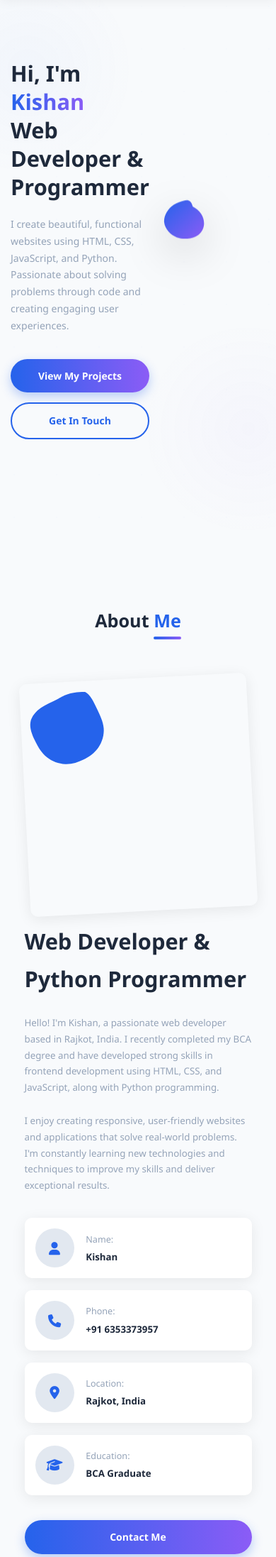
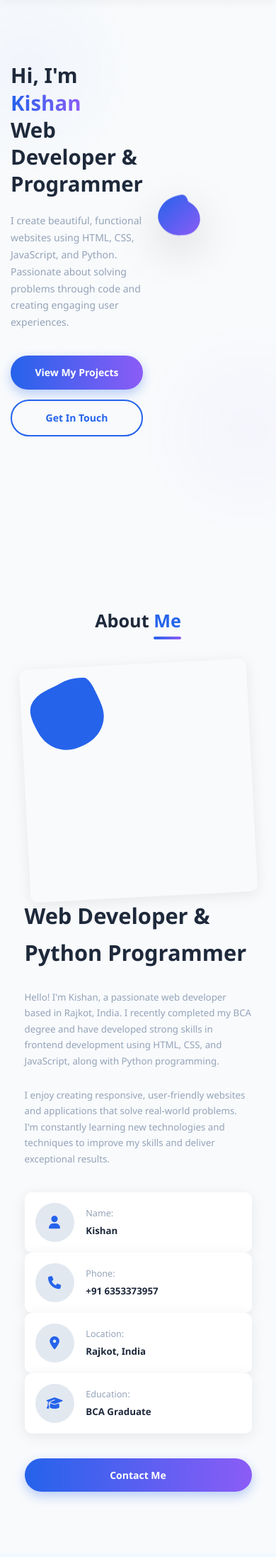
Before and after one commit to KISHAN652/portfolio-site, a Flask app: page / in a window 390 px wide. Shown: the part 71-2265 px from the top of the page at 71% size. Run offline with Flask 3, Linux system fonts and the light colour scheme.

Commit message:
Update style.css

```diff
--- a/static/style.css
+++ b/static/style.css
@@ -1143,3 +1143,61 @@
     overflow-x: hidden;
   }
 }
+@media (max-width: 420px) {
+  html { font-size: 14px; }
+  body { overflow-x: hidden; }
+
+  .hero h1 {
+    font-size: 2.1rem;
+    line-height: 1.3;
+  }
+  .hero p {
+    font-size: 1rem;
+    max-width: 100%;
+  }
+  .hero-img {
+    width: 100%;
+    max-width: 100%;
+    position: relative;
+    margin-top: 1.5rem;
+  }
+  .hero-btns { flex-direction: column; gap: 1rem; }
+
+  .btn {
+    width: 100%;
+    font-size: 1rem;
+    padding: 12px 16px;
+    box-sizing: border-box;
+  }
+
+  .about-content,
+  .about-details,
+  .skills-container,
+  .project-grid,
+  .contact-container,
+  .form-group {
+    display: block;
+  }
+
+  .section-title { font-size: 1.8rem; margin-bottom: 40px; }
+
+  .nav-links {
+    padding: 2rem 0;
+    gap: 1.5rem;
+  }
+
+  .footer .footer-content {
+    display: block;
+    gap: 1.5rem;
+  }
+  .footer-col p,
+  .footer-links a {
+    font-size: 0.95rem;
+  }
+  .footer-links { padding: 0; }
+
+  .submit-btn {
+    padding: 12px;
+    font-size: 1rem;
+  }
+}
```
